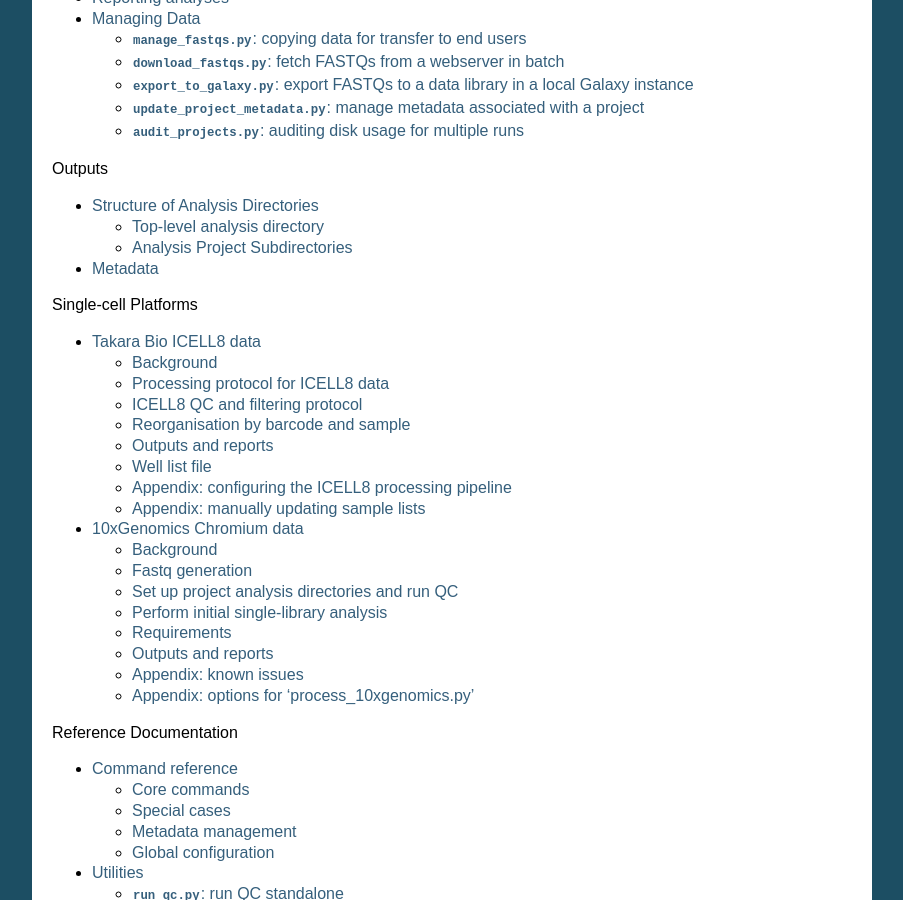
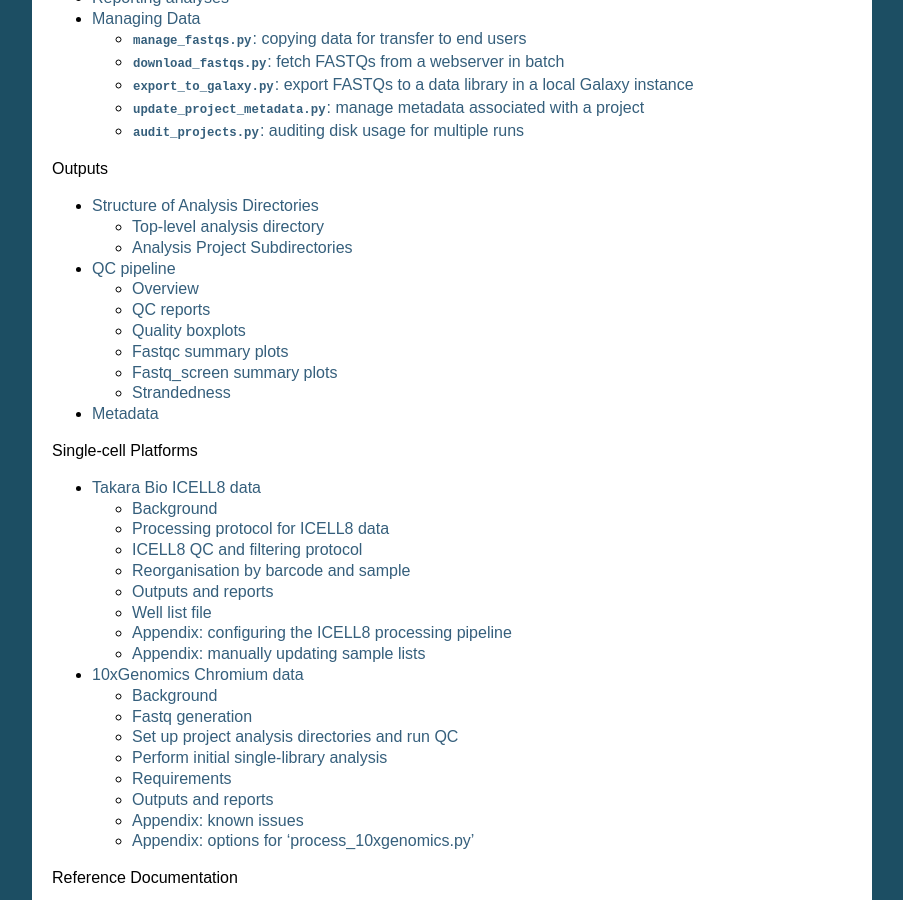
Before and after one commit to fls-bioinformatics-core/auto_process_ngs, a Sphinx documentation site: the page built from docs/source/index.rst, in a window 1280 px wide and 900 px high, scrolled down 1292 px. Shown: the whole window, without its empty margins (198-1101 px from the left). Built offline with Sphinx 7.4.7, drawn with Linux system fonts in a browser that asks for light colours; pages that are not in the unit, such as notebooks, are missing from menus; some of the changed lines change nothing that is shown.

Commit message:
Documentation: first attempt at documenting the QC reports.

```diff
--- a/docs/source/index.rst
+++ b/docs/source/index.rst
@@ -58,6 +58,7 @@
    :caption: Outputs
 
    analysis_dirs
+   qc_pipeline
    metadata
 
 .. _single-cell-docs:
--- /dev/null
+++ b/docs/source/qc_pipeline.rst
@@ -0,0 +1,106 @@
+QC pipeline
+===========
+
+.. _qc_pipeline_overview:
+
+Overview
+--------
+
+The standard QC pipeline is run on each project in a sequencing
+run, and in turn runs the following external packages for each
+Fastq file in the project:
+
+ * ``fastqc`` (for general quality metrics)
+ * ``fastq_screen`` for a set of genome indexes (to confirm that
+   sequences are from the expected organisms, and check for any
+   contamination)
+
+In addition:
+
+ * ``fastq_strand`` is run either pair-wise (for paired end data),
+   or on R1 (for single-end data) or R2 (for single-cell data from
+   ICELL8 and 10xGenomics Chromium platforms), to determine the
+   strandedness of the sequence data
+ * ``multiQC`` is run to summarise the QC from all the Fastqs in
+   the project
+
+A HTML report is also generated for the QC outputs, and is described
+in the sections :ref:`qc_pipeline_qc_reports` below.
+
+.. _qc_pipeline_qc_reports:
+
+QC reports
+----------
+
+An example of the top of a QC report index page is shown below:
+
+.. image:: images/qc/qc_report_full.png
+
+The first part consists of two tables: the first summarises any metadata
+associated with the project, and the second attempts to summarise the
+key QC results for each Fastq, each Fastq pair (for paired end data),
+and each sample.
+
+For example:
+
+.. image:: images/qc/qc_report_summary.png
+
+The purpose of this table is to help pick up on trends and identify any
+outliers within the dataset as a whole; hence it uses small plots to
+convey a general sense of the data.
+
+Quality boxplots
+----------------
+
+The summary table includes a small version of the sequence quality
+boxplot from ``fastqc``, for example:
+
+.. image:: images/qc/uboxplot.png
+
+Fastqc summary plots
+--------------------
+
+The output from ``fastqc`` includes a summary table with a set of
+metrics and an indication of whether the Fastq has passed, failed
+or triggered a warning for each.
+
+The summary table includes a small plot which gives an impression of
+the overall state of the metrics for each Fastq file, for example:
+
+.. image:: images/qc/fastqc_uplot.png
+
+Fastq_screen summary plots
+--------------------------
+
+The summary table includes a small plot which summarises the
+outputs from ``fastq_screen``, for example:
+
+.. image:: images/qc/fastq_screen_uplot.png
+
+Strandedness
+------------
+
+``fastq_strand.py`` runs ``STAR`` to get the number of reads which
+map to the forward and reverse strands; it then calculates a
+pseudo-percentage ("pseudo" because it can exceed 100%) for foward
+and reverse.
+
+The summary table reports the pseudo-percentages as a barplot with
+a pair of barplots, where the top bar represents the forward
+pseudo-percentage and the bottom bar the reverse value.
+
+Some examples:
+
+Likely forward strand:
+
+.. image:: images/qc/strandedness_forward.png
+
+
+Likely reverse strand:
+
+.. image:: images/qc/strandedness_reverse.png
+
+
+Likely unstranded:
+
+.. image:: images/qc/strandedness_no_strand.png
```
Also changed, not shown: docs/source/images/qc/fastq_screen_uplot.png (added), docs/source/images/qc/fastqc_uplot.png (added), docs/source/images/qc/qc_report_full.png (added), docs/source/images/qc/qc_report_summary.png (added), docs/source/images/qc/strandedness_forward.png (added), docs/source/images/qc/strandedness_no_strand.png (added), docs/source/images/qc/strandedness_reverse.png (added), docs/source/images/qc/uboxplot.png (added).
